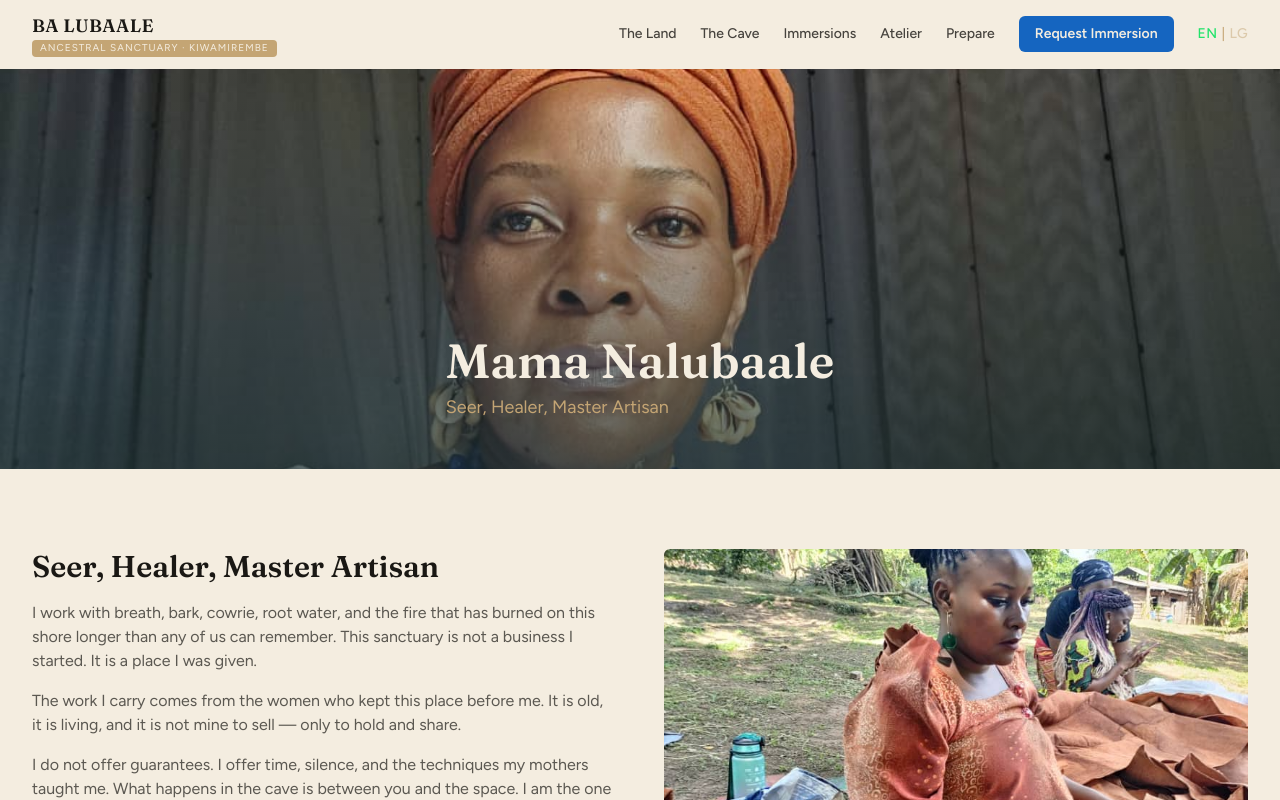
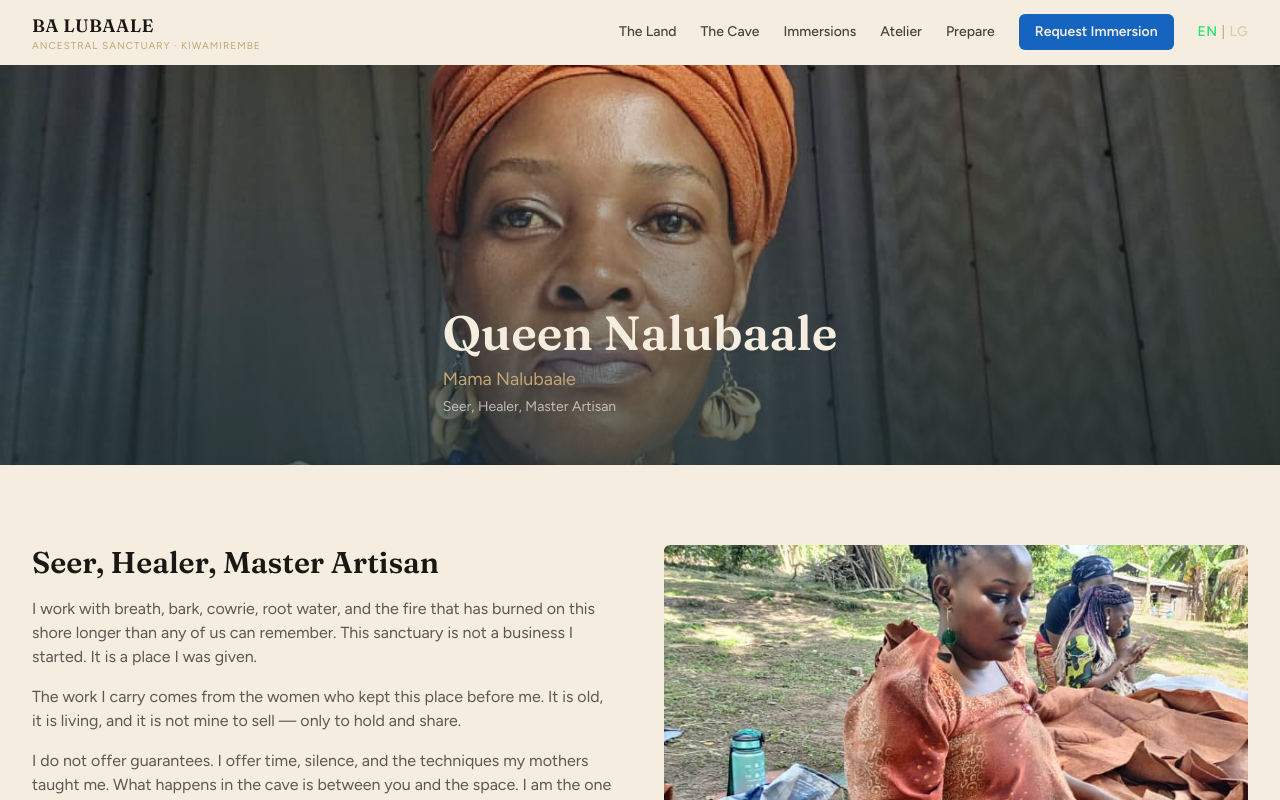
Before and after one commit to okechbrian/ba-lubaale-ancestral-sanctuary, a Next.js app: page /the-host in a window 1280 px wide. Shown: the top 800 px of the page. Built offline with nearby package versions, Linux system fonts and the light colour scheme.

Commit message:
fix: audit corrections — host title, header wordmark, SEO URL, apply form, decisions

```diff
--- a/app/apply/page.tsx
+++ b/app/apply/page.tsx
@@ -40,6 +40,7 @@ const inputClass =
 export default function ApplyPage() {
   const [submitted, setSubmitted] = useState(false);
   const [submitting, setSubmitting] = useState(false);
+  const [mailtoFallback, setMailtoFallback] = useState(false);
 
   const {
     register,
@@ -98,6 +99,7 @@ export default function ApplyPage() {
       ].join("\n")
     );
     window.open(`mailto:queennalubaale@gmail.com?subject=${subject}&body=${body}`, "_self");
+    setMailtoFallback(true);
     setSubmitted(true);
   }
 
@@ -124,11 +126,25 @@ export default function ApplyPage() {
           {submitted ? (
             <div className="rounded-md border border-canopy/20 bg-canopy/5 p-8 text-center">
               <p className="font-display text-xl text-ink">Thank you.</p>
-              <p className="mt-4 text-ink/70">
-                If there is a fit, we will write or WhatsApp within several days
-                to arrange a short discovery conversation. Please do not book
-                flights until we confirm the boat.
-              </p>
+              {mailtoFallback ? (
+                <p className="mt-4 text-ink/70">
+                  Your mail app should open with the request pre-filled. If it
+                  does not, send the form details manually to{" "}
+                  <a
+                    href="mailto:queennalubaale@gmail.com"
+                    className="font-semibold text-leaf hover:text-leaf/80"
+                  >
+                    queennalubaale@gmail.com
+                  </a>
+                  . We will write or WhatsApp within several days.
+                </p>
+              ) : (
+                <p className="mt-4 text-ink/70">
+                  If there is a fit, we will write or WhatsApp within several
+                  days to arrange a short discovery conversation. Please do not
+                  book flights until we confirm the boat.
+                </p>
+              )}
             </div>
           ) : (
             <form onSubmit={handleSubmit(onSubmit)} className="space-y-6">
--- a/app/layout.tsx
+++ b/app/layout.tsx
@@ -17,6 +17,7 @@ const figtree = Figtree({
 });
 
 export const metadata: Metadata = {
+  metadataBase: new URL("https://ba-lubaale-ancestral-sanctuary.vercel.app"),
   title: {
     default: "Ba Lubaale Ancestral Sanctuary Kiwamirembe",
     template: "%s — Ba Lubaale Ancestral Sanctuary Kiwamirembe",
--- a/app/page.tsx
+++ b/app/page.tsx
@@ -21,7 +21,7 @@ export default function HomePage() {
         <div className="mx-auto flex max-w-5xl flex-col items-center gap-8 px-4 sm:flex-row sm:px-6 lg:px-8">
           <Image
             src="/images/host-portrait-cowrie.jpg"
-            alt="Mama Nalubaale wearing cowrie earrings and blue beads"
+            alt="Queen Nalubaale wearing cowrie earrings and blue beads"
             width={160}
             height={160}
             className="h-32 w-32 rounded-full object-cover sm:h-40 sm:w-40"
@@ -33,7 +33,7 @@ export default function HomePage() {
               home to yourself.&rdquo;
             </p>
             <cite className="mt-4 block text-sm not-italic text-bark">
-              — Mama Nalubaale
+              — Queen Nalubaale
             </cite>
           </blockquote>
         </div>
@@ -280,14 +280,14 @@ export default function HomePage() {
         <div className="mx-auto flex max-w-5xl flex-col items-center gap-8 px-4 sm:flex-row sm:px-6 lg:px-8">
           <Image
             src="/images/host-portrait-cowrie.jpg"
-            alt="Mama Nalubaale — seer, healer, and master artisan"
+            alt="Queen Nalubaale — seer, healer, and master artisan"
             width={224}
             height={224}
             className="h-48 w-48 rounded-full object-cover sm:h-56 sm:w-56"
           />
           <div>
             <h2 className="font-display text-3xl font-semibold text-ink">
-              Mama Nalubaale
+              Queen Nalubaale
             </h2>
             <p className="mt-1 text-bark">Mama Nalubaale</p>
             <p className="mt-4 max-w-lg text-ink/70">
--- a/app/robots.ts
+++ b/app/robots.ts
@@ -9,6 +9,6 @@ export default function robots(): MetadataRoute.Robots {
         disallow: ["/api/"],
       },
     ],
-    sitemap: "https://ba-lubaale-sanctuary.vercel.app/sitemap.xml",
+    sitemap: "https://ba-lubaale-ancestral-sanctuary.vercel.app/sitemap.xml",
   };
 }
--- a/app/sitemap.ts
+++ b/app/sitemap.ts
@@ -1,7 +1,7 @@
 import type { MetadataRoute } from "next";
 
 export default function sitemap(): MetadataRoute.Sitemap {
-  const base = "https://ba-lubaale-sanctuary.vercel.app";
+  const base = "https://ba-lubaale-ancestral-sanctuary.vercel.app";
 
   return [
     { url: `${base}/`, lastModified: new Date(), changeFrequency: "monthly", priority: 1 },
--- a/app/the-host/page.tsx
+++ b/app/the-host/page.tsx
@@ -5,7 +5,7 @@ import type { Metadata } from "next";
 export const metadata: Metadata = {
   title: "The Host",
   description:
-    "Mama Nalubaale. Seer, healer, and master artisan. The heart of the sanctuary.",
+    "Queen Nalubaale — Mama Nalubaale. Seer, healer, and master artisan. The heart of the sanctuary.",
 };
 
 export default function TheHostPage() {
@@ -16,7 +16,7 @@ export default function TheHostPage() {
         <div className="absolute inset-0 bg-dusk" />
         <Image
           src="/images/host-portrait-cowrie.jpg"
-          alt="Mama Nalubaale wearing cowrie earrings and blue beads"
+          alt="Queen Nalubaale wearing cowrie earrings and blue beads"
           fill
           priority
           className="absolute inset-0 h-full w-full object-cover"
@@ -24,9 +24,10 @@ export default function TheHostPage() {
         <div className="absolute inset-0 bg-gradient-to-t from-dusk/70 to-transparent" />
         <div className="relative z-10 mx-auto max-w-7xl px-4 pb-12 sm:px-6 lg:px-8">
           <h1 className="font-display text-4xl font-semibold text-cream sm:text-5xl">
-            Mama Nalubaale
+            Queen Nalubaale
           </h1>
-          <p className="mt-2 text-bark text-lg">Seer, Healer, Master Artisan</p>
+          <p className="mt-2 text-bark text-lg">Mama Nalubaale</p>
+          <p className="mt-1 text-cream/70 text-sm">Seer, Healer, Master Artisan</p>
         </div>
       </section>
 
@@ -58,7 +59,7 @@ export default function TheHostPage() {
             <div className="relative overflow-hidden rounded-md">
               <Image
                 src="/images/host-measuring-bark.jpg"
-                alt="Mama Nalubaale measuring bark cloth with tape in the banana grove"
+                alt="Queen Nalubaale measuring bark cloth with tape in the banana grove"
                 width={600}
                 height={450}
                 className="aspect-[4/3] w-full object-cover"
@@ -78,7 +79,7 @@ export default function TheHostPage() {
             <div className="overflow-hidden rounded-md">
               <Image
                 src="/images/host-compound-walk.jpg"
-                alt="Mama Nalubaale walking through the compound in blue wax print"
+                alt="Queen Nalubaale walking through the compound in blue wax print"
                 width={400}
                 height={300}
                 className="aspect-[4/3] w-full object-cover"
@@ -87,7 +88,7 @@ export default function TheHostPage() {
             <div className="overflow-hidden rounded-md">
               <Image
                 src="/images/host-night-fire.jpg"
-                alt="Mama Nalubaale at night by the fire in bark cloth and cowrie"
+                alt="Queen Nalubaale at night by the fire in bark cloth and cowrie"
                 width={400}
                 height={300}
                 className="aspect-[4/3] w-full object-cover"
@@ -96,7 +97,7 @@ export default function TheHostPage() {
             <div className="overflow-hidden rounded-md">
               <Image
                 src="/images/host-lake-scarf.jpg"
-                alt="Mama Nalubaale with green scarf, lake behind"
+                alt="Queen Nalubaale with green scarf, lake behind"
                 width={400}
                 height={300}
                 className="aspect-[4/3] w-full object-cover"
@@ -115,7 +116,7 @@ export default function TheHostPage() {
             home to yourself.&rdquo;
           </blockquote>
           <cite className="mt-6 block text-sm not-italic text-bark">
-            — Mama Nalubaale
+            — Queen Nalubaale
           </cite>
         </div>
       </section>
--- a/components/Header.tsx
+++ b/components/Header.tsx
@@ -38,7 +38,7 @@ export function Header() {
           <span className="font-display text-lg font-semibold tracking-wide text-ink">
             BA LUBAALE
           </span>
-          <span className="text-[10px] tracking-widest bg-bark text-cream uppercase rounded px-2 py-0.5">
+          <span className="text-[10px] tracking-widest text-bark uppercase">
             {site.subtitle}
           </span>
         </Link>
@@ -88,7 +88,7 @@ export function Header() {
               <span className="font-display text-lg font-semibold tracking-wide text-ink">
                 BA LUBAALE
               </span>
-              <span className="text-[10px] tracking-widest bg-bark text-cream uppercase rounded px-2 py-0.5">
+              <span className="text-[10px] tracking-widest text-bark uppercase">
                 {site.subtitle}
               </span>
             </Link>
```
Also changed, not shown: 2 other files (tests, documents, lock files or other folders).
